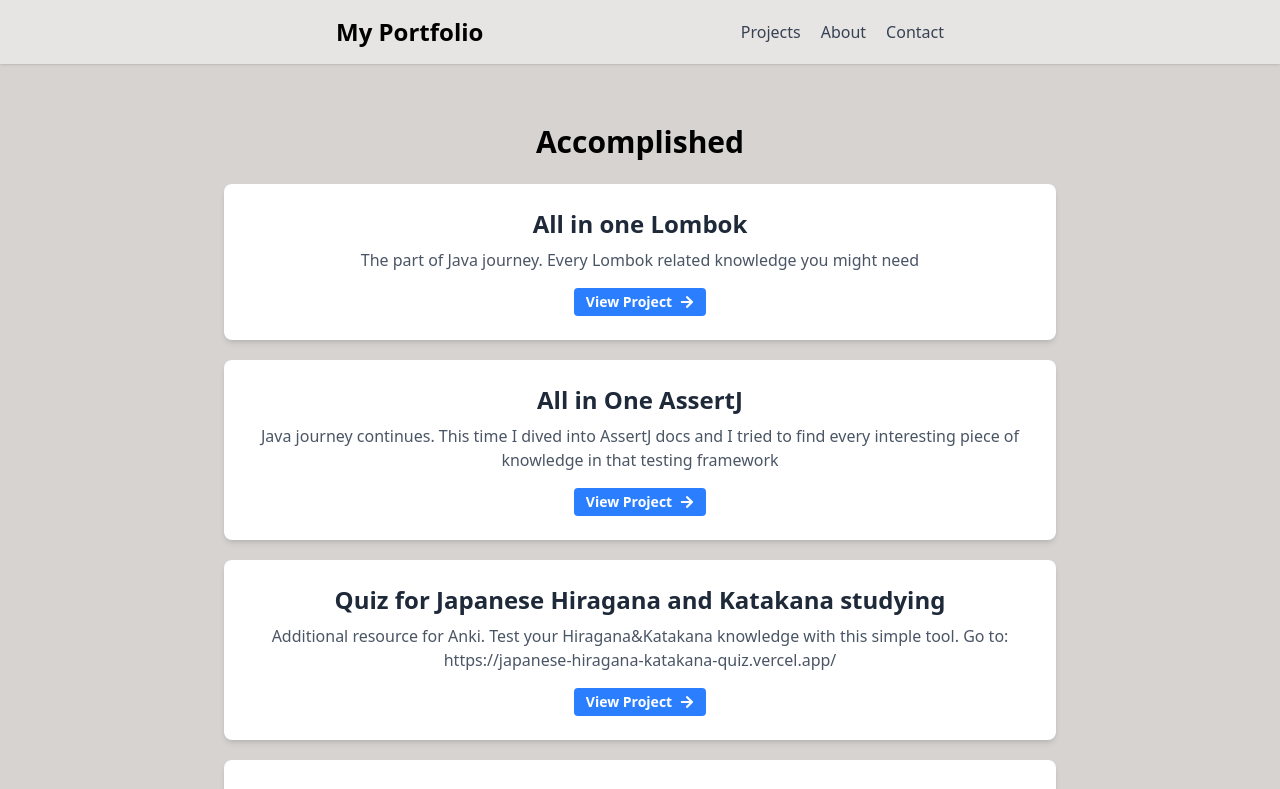
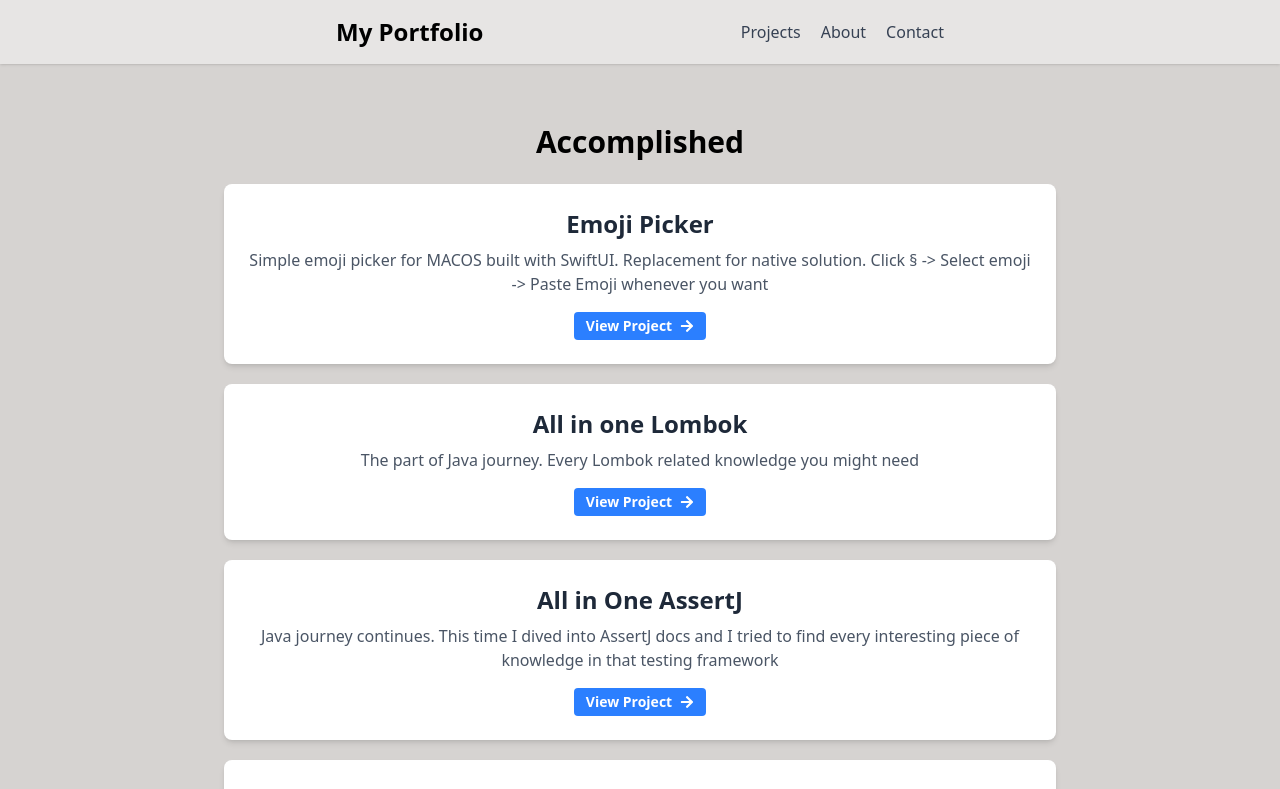
Before and after one commit to TrueJacobG/truejacobg-portfolio, a Next.js app: page / in a window 1280 px wide. Shown: the top 789 px of the page. Built offline with nearby package versions, Linux system fonts and the light colour scheme.

Commit message:
add emoji picker and AOC2025

```diff
--- a/src/pages/index.tsx
+++ b/src/pages/index.tsx
@@ -14,6 +14,13 @@ const Projects = () => {
             <div className="space-y-20">
               <section className="mb-20">
                 <h2 className="text-3xl font-bold text-center mb-6">Accomplished</h2>
+                <SquareBox
+                  title={"Emoji Picker"}
+                  description={
+                    "Simple emoji picker for MACOS built with SwiftUI. Replacement for native solution. Click § -> Select emoji -> Paste Emoji whenever you want"
+                  }
+                  link={"https://github.com/TrueJacobG/emoji-picker"}
+                />
                 <SquareBox
                   title={"All in one Lombok"}
                   description={"The part of Java journey. Every Lombok related knowledge you might need"}
@@ -139,6 +146,7 @@ const Projects = () => {
 
               <section className="mb-20">
                 <h2 className="text-3xl font-bold text-center mb-6">ADVENT OF CODE</h2>
+                <SquareBox title={"AoC 2024"} description={""} link={"https://github.com/TrueJacobG/advent-of-code-2025"} />
                 <SquareBox title={"AoC 2024"} description={""} link={"https://github.com/TrueJacobG/advent-of-code-2024"} />
                 <SquareBox title={"AoC 2023"} description={""} link={"https://github.com/TrueJacobG/advent-of-code-2023"} />
                 <SquareBox title={"AoC 2022"} description={""} link={"https://github.com/TrueJacobG/advent-of-code-2022"} />
```
